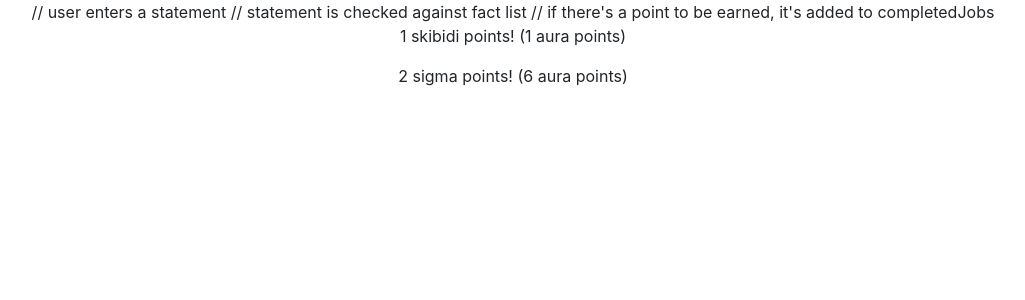
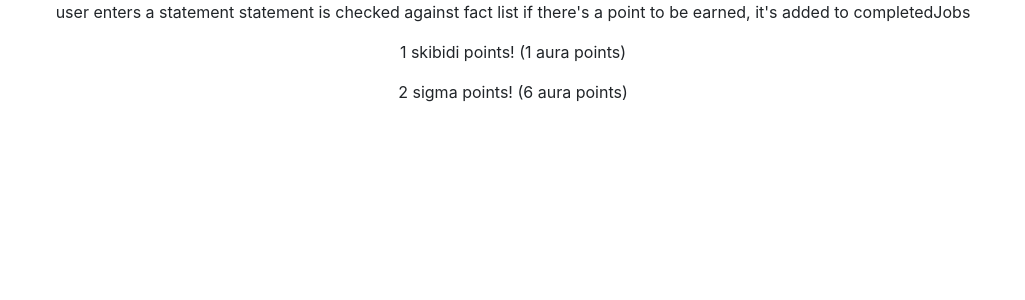
Before and after one commit to AdamDIOM/ProductivityRot, a React (Create React App) app: page / in a window 1280 px wide. Shown: the top 300 px of the page, without its empty margins (127-1152 px from the left). Built offline with nearby package versions, Linux system fonts and the light colour scheme; the HTML template or start-up script is replaced by a standard one.

Commit message:
adam's changes

```diff
--- a/public/index.html
+++ b/public/index.html
@@ -9,12 +9,7 @@
       name="description"
       content="Web site created using create-react-app"
     />
-    <link rel="apple-touch-icon" href="%PUBLIC_URL%/logo192.png" />
-    <!--
-      manifest.json provides metadata used when your web app is installed on a
-      user's mobile device or desktop. See https://developers.google.com/web/fundamentals/web-app-manifest/
-    -->
-    <link rel="manifest" href="%PUBLIC_URL%/manifest.json" />
+
     <!--
       Notice the use of %PUBLIC_URL% in the tags above.
       It will be replaced with the URL of the `public` folder during the build.
--- a/src/App.js
+++ b/src/App.js
@@ -1,5 +1,6 @@
 import { useState } from 'react';
 import './App.css';
+import { Button } from 'react-bootstrap';
 
 function App() {
 
@@ -16,12 +17,16 @@ function App() {
 
   return (
     <div className="App">
-      // user enters a statement
-      // statement is checked against fact list
-      // if there's a point to be earned, it's added to completedJobs
-      {completedJobs.map((job) => (
-                <p>{job.points} {job.type} points! ({job.points * multipliers[job.type]} aura points)</p>
+      <p>user enters a statement
+      statement is checked against fact list
+      if there's a point to be earned, it's added to completedJobs</p>
+      {completedJobs.map((job, index) => (
+                <p key={index}>{job.points} {job.type} points! ({job.points * multipliers[job.type]} aura points)</p>
       ))}
+
+      {/* <Button onClick={
+        setCompletedJobs(completedJobs.push({"type": "ohio", "points": 1, "statement": "pressed button"}))
+      }></Button> */}
 
     </div>
   );
```
